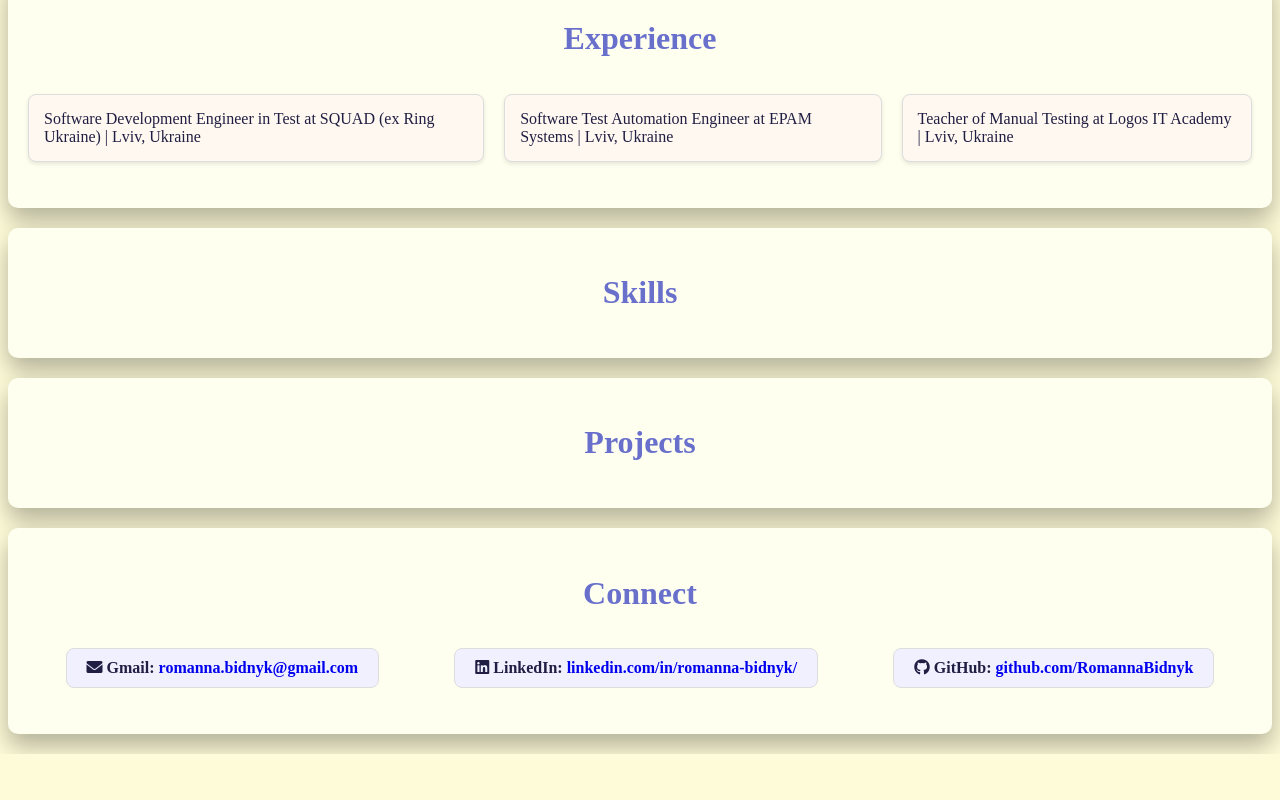
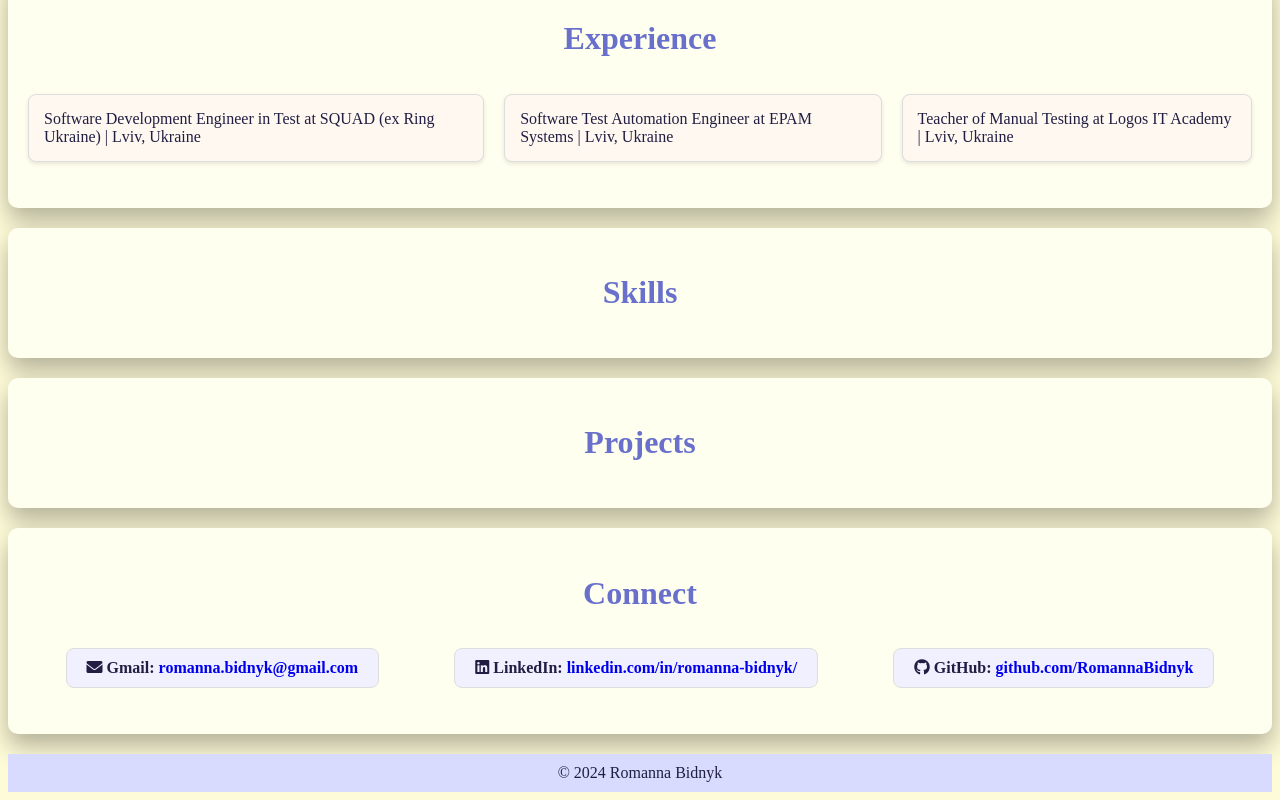
Before and after one commit to RomannaBidnyk/romanna-bidnyk-io, a plain HTML site: page index.html in a window 1280 px wide. Shown: the part 759-1559 px from the top of the page. Before the commit the page ends 1513 px from the top, so only its background shows below. Drawn offline with Linux system fonts and the light colour scheme; a web font is replaced by a local one.

Commit message:
created index.js and added footer

```diff
--- a/index.html
+++ b/index.html
@@ -92,5 +92,6 @@
         </li>
       </ul>
     </section>
+    <script src="js/index.js"></script>
   </body>
 </html>
--- /dev/null
+++ b/js/index.js
@@ -0,0 +1,9 @@
+const footer = document.createElement('footer');
+
+footer.textContent = '© 2024 Romanna Bidnyk';
+
+footer.style.backgroundColor = '#d8dbfe';
+footer.style.padding = '10px';
+footer.style.textAlign = 'center';
+
+document.body.appendChild(footer);
```
